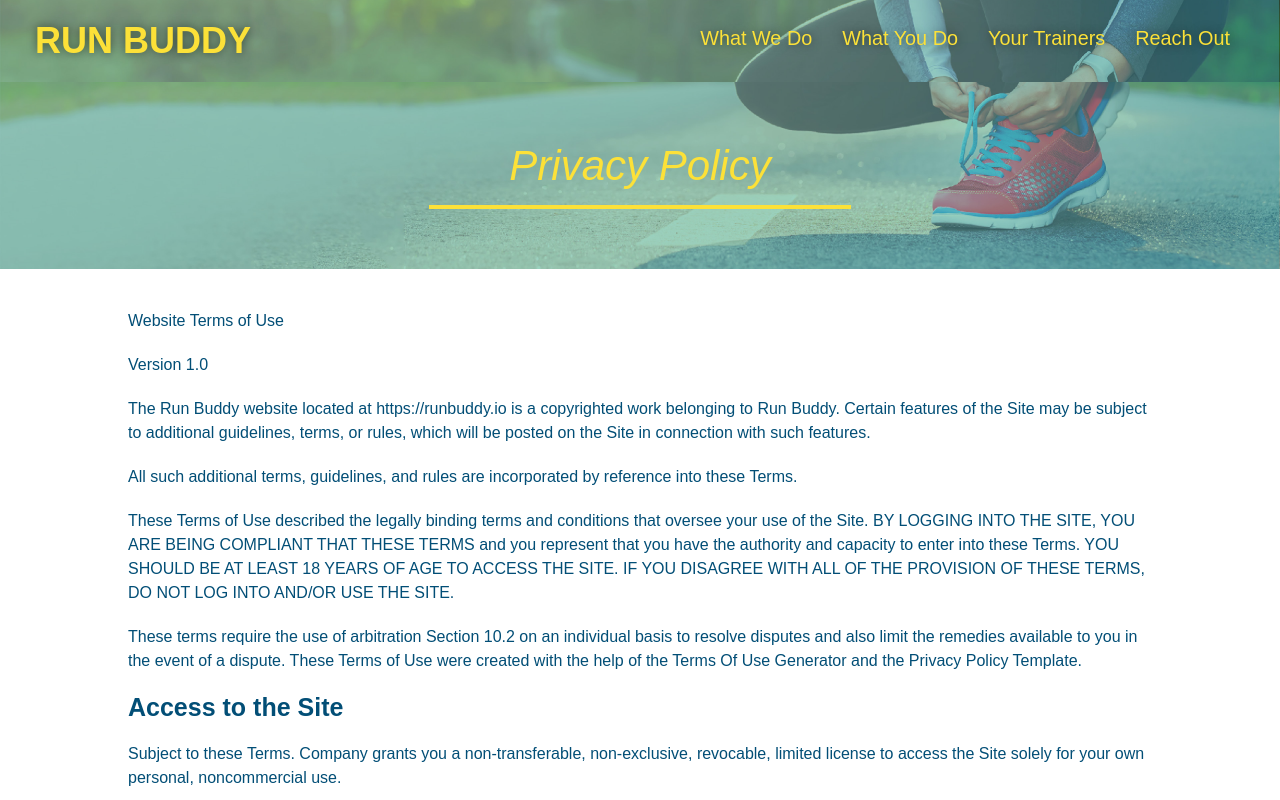
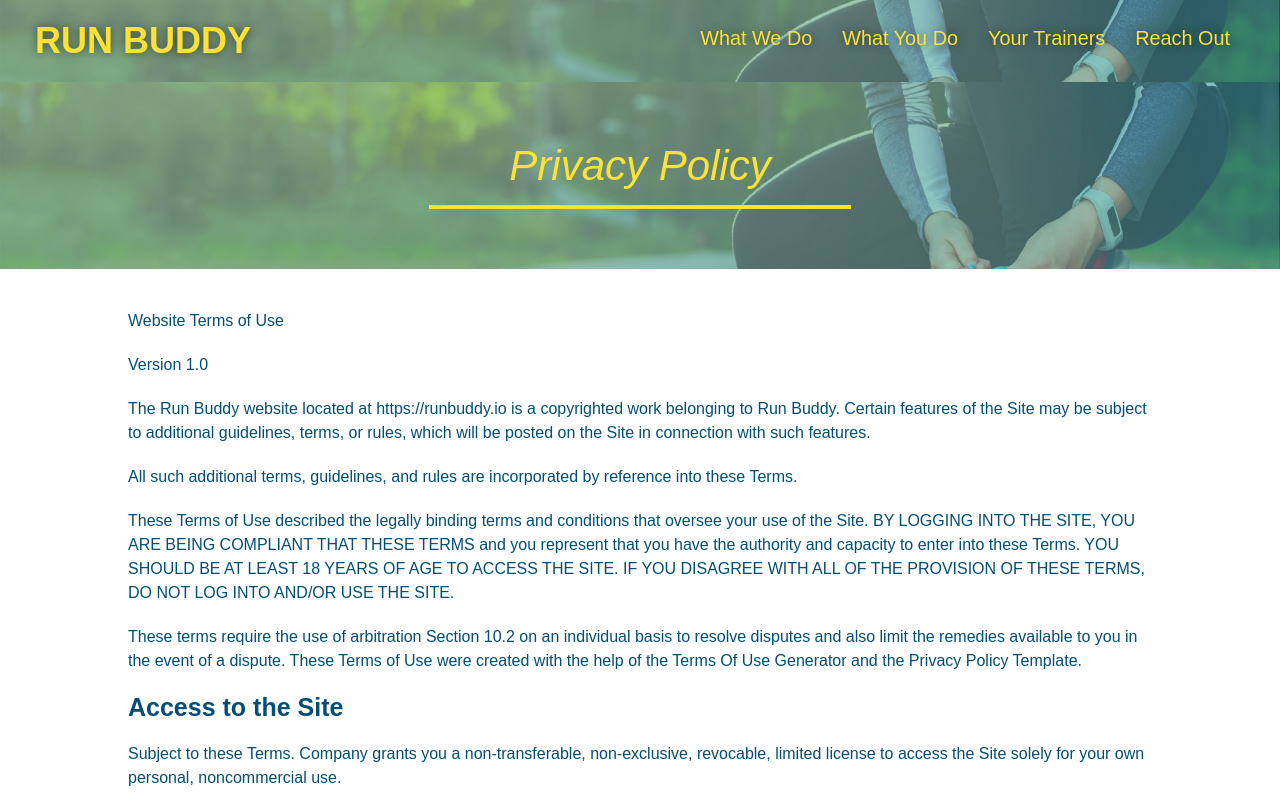
Before and after one commit to mbahl1670/run-buddy, a plain HTML site: page privacy-policy.html in a window 1280 px wide. Shown: the top 800 px of the page. Drawn offline with Linux system fonts and the light colour scheme.

Commit message:
updated secondary-style sheet hero section to match primary style sheet for sticky header

```diff
--- a/assets/css/secondary-styles.css
+++ b/assets/css/secondary-styles.css
@@ -1,8 +1,9 @@
 .hero {
-    background-position: bottom;
+    background-position: 80%;
     height: auto;
     text-align: center;
     margin-bottom: 40px;
+    background-attachment: fixed;
 }
 
 .page-title {
```
